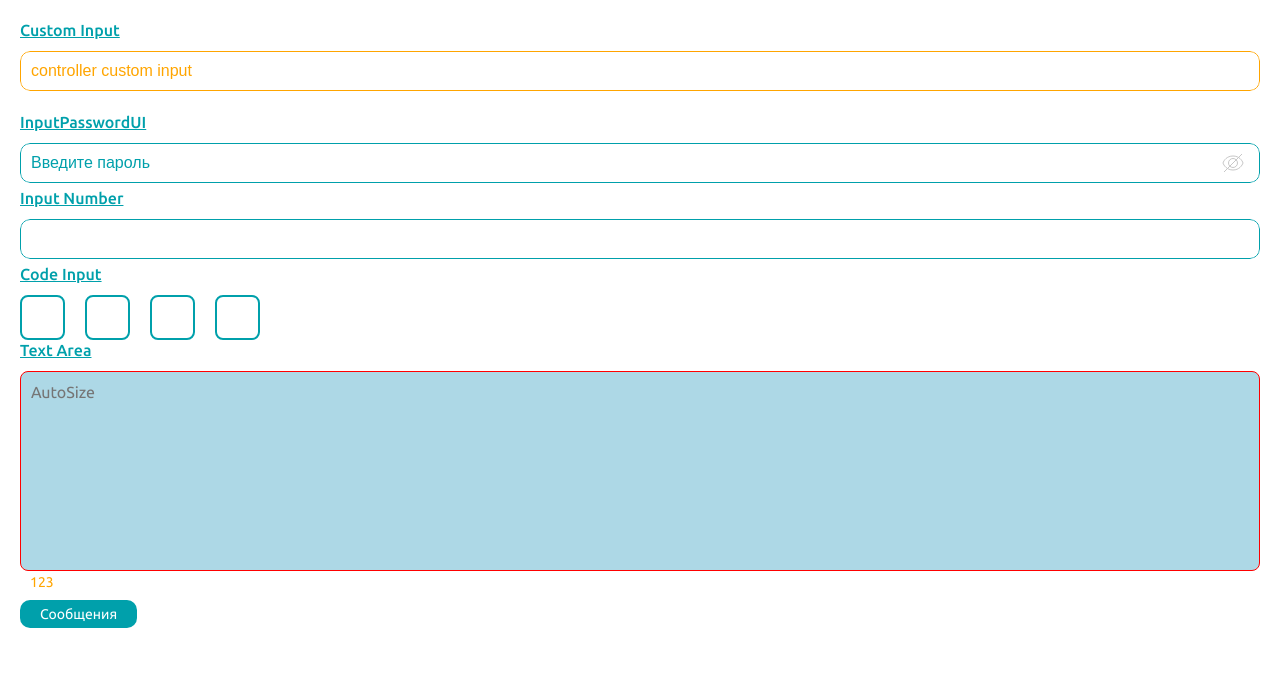
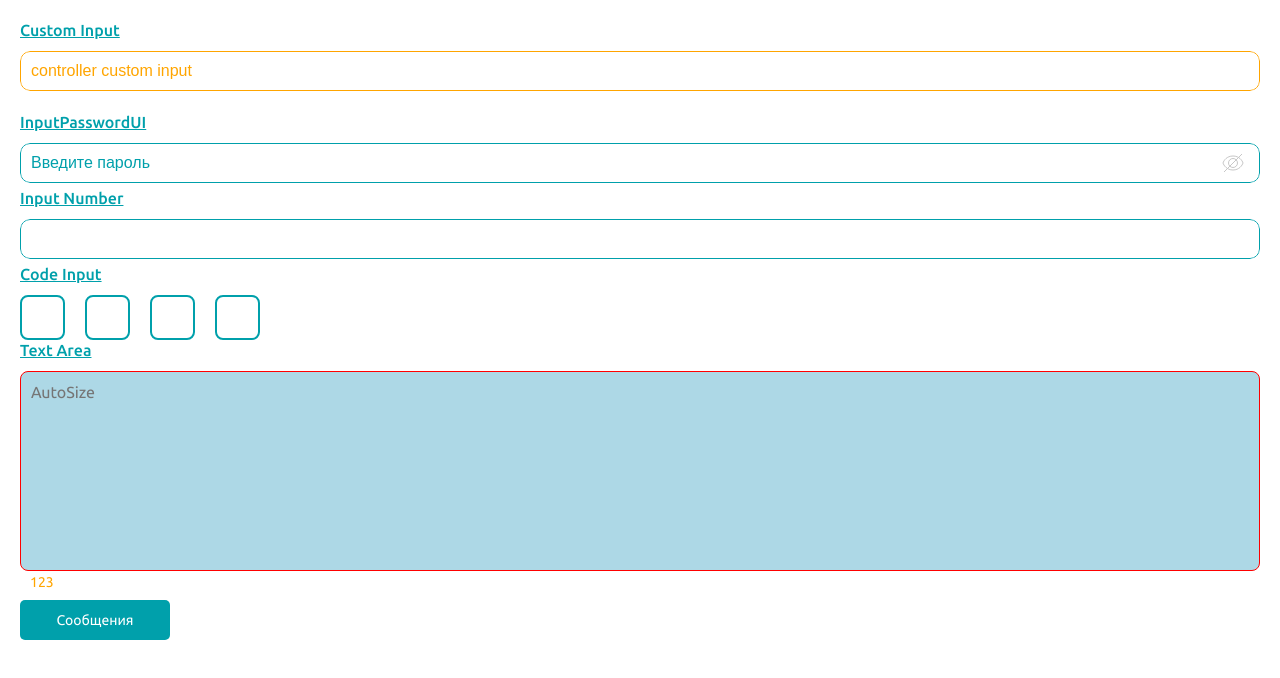
Before and after one commit to INDEX-GG/UI-Library, a React (Create React App) app: page / in a window 1280 px wide. Shown: the top 678 px of the page. Built offline with nearby package versions, Linux system fonts and the light colour scheme.

Commit message:
add button animation

```diff
--- a/src/UI/ButtonUI/ButtonUI.tsx
+++ b/src/UI/ButtonUI/ButtonUI.tsx
@@ -4,21 +4,26 @@ import {
   DefaultButtonButtonProps,
   DefaultButtonIconObj,
   DefaultButtonIsAutoWidth,
+  DefaultButtonIsRippleEffect,
   DefaultButtonStyledComponents,
   IButtonProps,
 } from "UI/ButtonUI/types";
 import { useButtonUI } from "UI/ButtonUI/useButtonUI";
+import "./animation.css";
 
 export const ButtonUI = ({
   children,
+  isRippleEffect = DefaultButtonIsRippleEffect,
   iconObj = DefaultButtonIconObj,
   isAutoWidth = DefaultButtonIsAutoWidth,
   buttonProps = DefaultButtonButtonProps,
   styledComponents = DefaultButtonStyledComponents,
 }: IButtonProps) => {
-  const { isBeforeIcon, isAfterIcon, isIcon, Icon, position } = useButtonUI({
-    iconObj,
-  });
+  const { isBeforeIcon, isAfterIcon, isIcon, Icon, position, createRipple } =
+    useButtonUI({
+      iconObj,
+      isRippleEffect,
+    });
 
   const {
     ButtonSC = DefaultButtonSC,
@@ -30,7 +35,8 @@ export const ButtonUI = ({
       type="button"
       {...buttonProps}
       isIcon={isIcon}
-      isAutoWidth={isAutoWidth}>
+      isAutoWidth={isAutoWidth}
+      onMouseDown={createRipple}>
       {isBeforeIcon && (
         <IconContainerSC position={position}>
           <Icon />
--- /dev/null
+++ b/src/UI/ButtonUI/animation.css
@@ -0,0 +1,15 @@
+span.ripple {
+    position: absolute;
+    border-radius: 50%;
+    transform: scale(0);
+    pointer-events: none;
+    animation: ripple 600ms linear;
+    background-color: rgba(255, 255, 255, 0.7);
+}
+
+@keyframes ripple {
+    to {
+        transform: scale(4);
+        opacity: 0;
+    }
+}
--- a/src/UI/ButtonUI/style.ts
+++ b/src/UI/ButtonUI/style.ts
@@ -1,6 +1,7 @@
 import styled, { css } from "styled-components";
 import { IButtonProps } from "UI/ButtonUI/types";
 
+//! Button
 const AutoWidthCSS = css`
   width: 100%;
   height: 100%;
@@ -19,6 +20,8 @@ interface IButtonSCProps extends Pick<IButtonProps, "isAutoWidth"> {
 const ButtonSC = styled("button")<IButtonSCProps>`
   ${({ isAutoWidth }) => isAutoWidth && AutoWidthCSS}
   ${({ isIcon }) => isIcon && IconButtonCSS}
+  position: relative;
+  overflow: hidden;
   font-family: inherit;
   font-size: 14px;
   line-height: 18px;
@@ -43,6 +46,7 @@ const ButtonSC = styled("button")<IButtonSCProps>`
   }
 `;
 
+//! icon
 type RequiredIconProps = Required<Pick<IButtonProps, "iconObj">>;
 type IconContainerSCProps = Pick<RequiredIconProps["iconObj"], "position">;
 
--- a/src/UI/ButtonUI/types.ts
+++ b/src/UI/ButtonUI/types.ts
@@ -6,18 +6,21 @@ export const ButtonUIStyleObj = useButtonUIStyles();
 type ButtonIconPosition = "left" | "right" | "auto";
 
 type ButtonIsAutoWidth = boolean;
+type ButtonIsRippleEffect = boolean;
 type ButtonProps = ButtonHTMLAttributes<HTMLButtonElement>;
 type ButtonIconObj = { Icon: FC | null; position: ButtonIconPosition };
 type ButtonStyleComponents = Partial<typeof ButtonUIStyleObj>;
 
 export interface IButtonProps {
   children: ReactNode;
+  isAutoWidth?: ButtonIsAutoWidth;
+  isRippleEffect?: ButtonIsRippleEffect;
   iconObj?: ButtonIconObj;
-  isAutoWidth?: ButtonIsAutoWidth;
   buttonProps?: ButtonHTMLAttributes<HTMLButtonElement>;
   styledComponents?: ButtonStyleComponents;
 }
 export const DefaultButtonIsAutoWidth: ButtonIsAutoWidth = true;
+export const DefaultButtonIsRippleEffect: ButtonIsRippleEffect = true;
 export const DefaultButtonIconObj: ButtonIconObj = {
   Icon: null,
   position: "auto",
--- a/src/UI/ButtonUI/useButtonUI.ts
+++ b/src/UI/ButtonUI/useButtonUI.ts
@@ -1,12 +1,43 @@
 import { IButtonProps } from "UI/ButtonUI/types";
-import { FC } from "react";
+import { FC, MouseEvent } from "react";
 
-type ButtonArgument = Required<Pick<IButtonProps, "iconObj">>;
+type ButtonArgument = Required<
+  Pick<IButtonProps, "iconObj" | "isRippleEffect">
+>;
 
-export const useButtonUI = ({ iconObj }: ButtonArgument) => {
+export const useButtonUI = ({ iconObj, isRippleEffect }: ButtonArgument) => {
+  //! icon
   const { Icon, position } = iconObj;
   const isIcon = !!Icon;
   const isBeforeIcon = position === "left" && isIcon;
   const isAfterIcon = (position === "right" || position === "auto") && isIcon;
-  return { Icon: Icon as FC, position, isBeforeIcon, isAfterIcon, isIcon };
+
+  //! animation
+  function createRipple(e: MouseEvent<HTMLButtonElement>) {
+    if (!isRippleEffect) return;
+    const button = e.currentTarget;
+    const circle = document.createElement("span");
+    const diameter = Math.max(button.clientWidth, button.clientHeight);
+    const radius = diameter / 2;
+
+    circle.style.width = circle.style.height = `${diameter}px`;
+    circle.style.left = `${e.clientX - (button.offsetLeft + radius)}px`;
+    circle.style.top = `${e.clientY - (button.offsetTop + radius)}px`;
+    circle.classList.add("ripple");
+
+    const ripple = button.getElementsByClassName("ripple")[0];
+    if (ripple) {
+      ripple.remove();
+    }
+    button.appendChild(circle);
+  }
+
+  return {
+    position,
+    isIcon,
+    isAfterIcon,
+    isBeforeIcon,
+    Icon: Icon as FC,
+    createRipple,
+  };
 };
--- a/src/UI/InputUI/InputUI.tsx
+++ b/src/UI/InputUI/InputUI.tsx
@@ -54,6 +54,7 @@ export const InputUI = forwardRef<HTMLInputElement, IInputUIProps>(
           />
           {isVisibleIcon && (
             <InputIconButtonSC
+              type="button"
               iconWidth={iconObj.width}
               iconPosition={iconObj.position}
               onClick={iconObj.onClick}>
--- a/src/components/InputUIElement/InputUIElement.tsx
+++ b/src/components/InputUIElement/InputUIElement.tsx
@@ -1,4 +1,4 @@
-import React, { useEffect, useRef, useState } from "react";
+import React, { useRef, useState } from "react";
 import { InputUI } from "UI/InputUI/InputUI";
 import styled from "styled-components";
 import { InputUIStyledComponent } from "UI/InputUI/types";
@@ -8,13 +8,13 @@ import { CodeFieldsUI } from "UI/CodeFieldsUI/CodeFieldsUI";
 import { TextAreaUI } from "UI/TextAreaUI/TextAreaUI";
 import { TextAreaStylesObj } from "UI/TextAreaUI/types";
 import { ButtonUI } from "UI/ButtonUI/ButtonUI";
+import { ButtonUIStyleObj } from "UI/ButtonUI/types";
 
 const InputUIElement = () => {
   const [value, setValue] = useState<string>("");
   const [password, setPassword] = useState<string>("");
   const [textArea, setTextArea] = useState<string>("");
   const ref = useRef<HTMLInputElement>(null);
-  const textAreaRef = useRef<HTMLTextAreaElement>(null);
 
   return (
     <form>
@@ -72,7 +72,16 @@ const InputUIElement = () => {
           ErrorMessageSC: TextAreaCustomErrorSC,
         }}
       />
-      <ButtonUI isAutoWidth={false}>Сообщения</ButtonUI>
+      <ButtonUI
+        isAutoWidth={false}
+        buttonProps={{
+          onClick: () => {
+            console.log(123);
+          },
+        }}
+        styledComponents={{ ButtonSC: CustomButtonSC }}>
+        Сообщения
+      </ButtonUI>
     </form>
   );
 };
@@ -96,4 +105,12 @@ const TextAreaCustomErrorSC = styled(ErrorMessageSC)`
   color: orange;
 `;
 
+const { ButtonSC } = ButtonUIStyleObj;
+
+const CustomButtonSC = styled(ButtonSC)`
+  width: 150px;
+  height: 40px;
+  border-radius: 5px;
+`;
+
 export default React.memo(InputUIElement);
```
Also changed, not shown: src/UI/ButtonUI/README.md.
